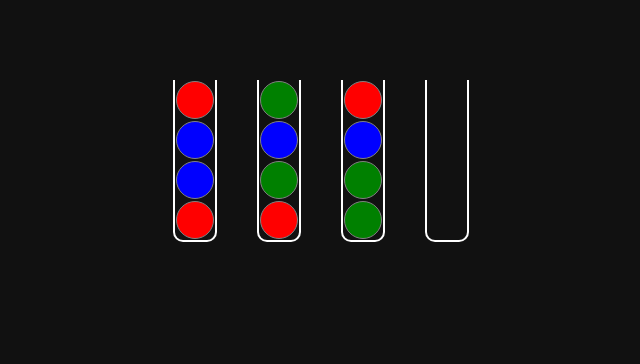
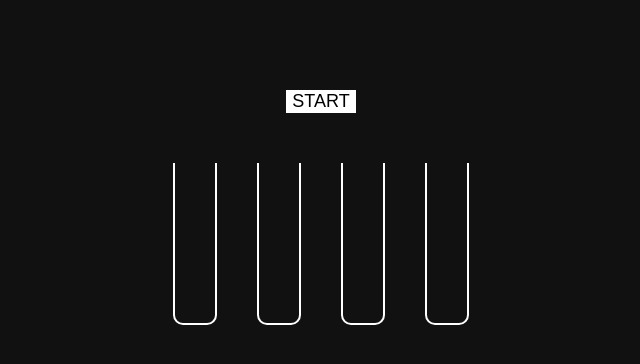
Before and after one commit to KateHoward10/colour-sort, a Vue app: page / in a window 1280 px wide. Shown: the top 364 px of the page, without its empty margins (319-959 px from the left). Built offline with nearby package versions, Linux system fonts and the light colour scheme.

Commit message:
Button to start game

```diff
--- a/src/App.vue
+++ b/src/App.vue
@@ -1,5 +1,6 @@
 <template>
   <div id="app">
+    <button @click="start">Start</button>
     <div class="wrapper">
       <Container
         v-for="(contents, index) in currentOrder"
@@ -9,7 +10,7 @@
         :isSelected="selected === index"
       />
     </div>
-    <h3 v-if="win">You win!</h3>
+    <h2 v-if="win">You win!</h2>
   </div>
 </template>
 
@@ -21,12 +22,20 @@ export default {
   data() {
     return {
       colours: ['red', 'blue', 'green'],
-      currentOrder: [],
+      currentOrder: [[],[],[],[]],
       selected: null,
       win: false
     }
   },
   methods: {
+    start() {
+      this.win = false;
+      this.selected = null;
+      let allColours = this.colours;
+      for (let i = 0; i < this.colours.length; i++) allColours = [...allColours, ...this.colours];
+      const randomised = allColours.sort(() => Math.random() - 0.5);
+      this.currentOrder = [...this.colours.map((c, i) => randomised.slice(i*4, i*4+4)), []];
+    },
     selectContainer(index) {
       if (this.selected === null) {
         if (this.currentOrder[index].length) this.selected = index;
@@ -52,12 +61,6 @@ export default {
       });
     }
   },
-  created() {
-    let allColours = this.colours;
-    for (let i = 0; i < this.colours.length; i++) allColours = [...allColours, ...this.colours];
-    const randomised = allColours.sort(() => Math.random() - 0.5);
-    this.currentOrder = [...this.colours.map((c, i) => randomised.slice(i*4, i*4+4)), []];
-  },
   components: {
     Container
   }
@@ -82,4 +85,11 @@ body {
   display: flex;
   justify-content: center;
 }
+button {
+  font-size: 18px;
+  text-transform: uppercase;
+  background-color: #fff;
+  border: none;
+  margin: 30px;
+}
 </style>
```
